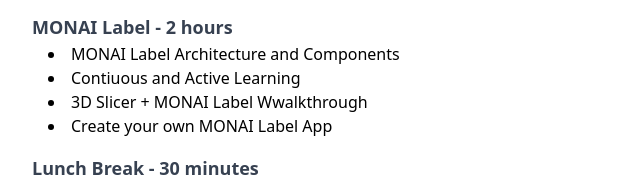
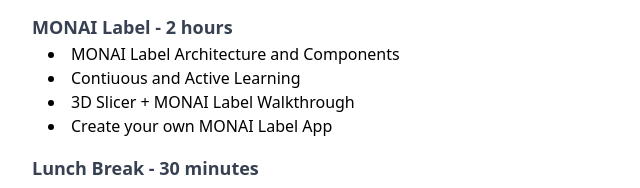
Before and after one commit to Project-MONAI/monai-tutorial-miccai-2022, a plain HTML site: page index.html in a window 1280 px wide. Shown: the part 2661-2849 px from the top of the page, 0-640 px from the left. Drawn offline with nearby package versions, Linux system fonts and the light colour scheme.

Commit message:
Walkthrough typo fix

```diff
--- a/index.html
+++ b/index.html
@@ -198,7 +198,7 @@
                     <ul class="mb-4 ml-4">
                         <li class="list-disc list-inside">MONAI Label Architecture and Components</li>
                         <li class="list-disc list-inside">Contiuous and Active Learning</li>
-                        <li class="list-disc list-inside">3D Slicer + MONAI Label Wwalkthrough</li>
+                        <li class="list-disc list-inside">3D Slicer + MONAI Label Walkthrough</li>
                         <li class="list-disc list-inside">Create your own MONAI Label App</li>
                     </ul>
                     <p class="text-lg font-semibold leading-relaxed mt-2 text-gray-700">Lunch Break - 30 minutes</p>
```
